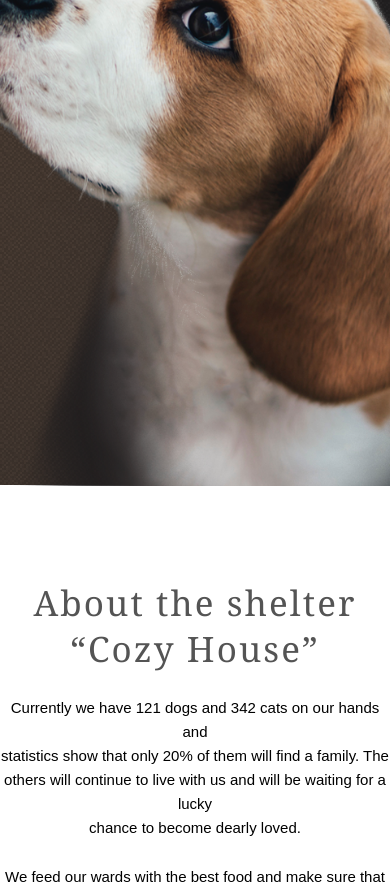
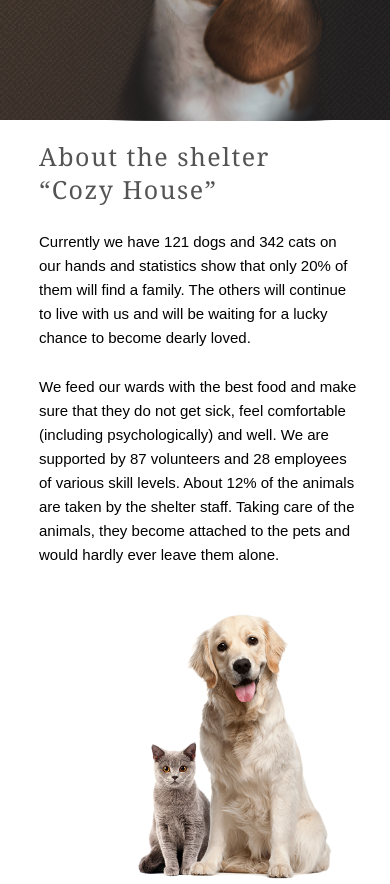
Before and after one commit to DianaAndreeva/Shelter2, a plain HTML site: page index.html in a window 390 px wide. Shown: the part 680-1564 px from the top of the page. Drawn offline with Linux system fonts and the light colour scheme.

Commit message:
header, 2 sections adapted to phone screen

```diff
--- a/index.html
+++ b/index.html
@@ -46,13 +46,13 @@
         <img class="sectoin2-img" src="./assets/about-pets.png" alt="dogs">
         <div class="text-section2">
           <p class="title-about">About the shelter <br> “Cozy House”</p>
-          <p class="text-currently">Currently we have 121 dogs and 342 cats on our hands and <br> statistics show that
-            only 20% of them will find a family. The <br> others will continue to live with us and will be waiting for a
-            lucky <br> chance to become dearly loved.</p>
-          <p class="text-we-feed">We feed our wards with the best food and make sure that they <br> do not get sick,
-            feel comfortable (including psychologically) and <br> well. We are supported by 87 volunteers and 28
-            employees of <br> various skill levels. About 12% of the animals are taken by the <br> shelter staff. Taking
-            care of the animals, they become attached <br> to the pets and would hardly ever leave them alone.</p>
+          <p class="text-currently">Currently we have 121 dogs and 342 cats on our hands and statistics show that
+            only 20% of them will find a family. The others will continue to live with us and will be waiting for a
+            lucky chance to become dearly loved.</p>
+          <p class="text-we-feed">We feed our wards with the best food and make sure that they do not get sick,
+            feel comfortable (including psychologically) and well. We are supported by 87 volunteers and 28
+            employees of various skill levels. About 12% of the animals are taken by the shelter staff. Taking
+            care of the animals, they become attached to the pets and would hardly ever leave them alone.</p>
         </div>
       </div>
     </section>
--- a/style.css
+++ b/style.css
@@ -176,6 +176,13 @@ body {
   .header-container {
     min-width: 320px;
   }
+  .burger {
+    margin-top: 20px;
+    margin-right: -10px;
+  }
+  /* .nav, .open {
+
+  } */
 }
 
 /* main */
@@ -256,6 +263,36 @@ body {
   }
 }
 
+@media (max-width: 768px) {
+  .not-only {
+    /* display: block; */
+    max-height: 800px;
+  }
+  .puppy-not-only {
+    padding: 0;
+    width: 260px;
+    padding-top: 445px;
+    margin-left: 100px;
+
+  }
+  .text-section1 {
+    position: absolute;
+  }
+  .not-only-title {
+    font-size: 25px;
+    width: 180px;
+    text-align: center;
+    position: relative;
+    left: 35%;
+  }
+  .we-offer {
+    width: 300px;
+    text-align: center;
+    position: relative;
+    left: 19%;
+  }
+}
+
 /* SECTION 2 */
 
 .sectoin2-img {
@@ -274,7 +311,8 @@ body {
 
 .text-section2 {
   margin-top: 95px;
-  padding-left: 120px;
+  /* padding-left: 100px; */
+  padding-left: 10%;
 }
 
 .title-about {
@@ -290,6 +328,8 @@ body {
   font-size: 15px;
   line-height: 1.6em;
   padding-top: 25px;
+  /* width: 62%; */
+  /* width: 450px; */
 }
 
 .text-we-feed {
@@ -297,22 +337,61 @@ body {
   font-size: 15px;
   line-height: 1.6em;
   padding-top: 25px;
+  /* width: 67%; */
+  /* width: 450px; */
 }
 
 @media (max-width: 1280px) {
   .about-the-shelter {
     height: 1048px;
-    text-align: center;
+    /* text-align: center; */
   }
   .about-the-shelter-container {
     flex-direction: column-reverse;
+    width: 100%;
   }
   .text-section2 {
     padding-left: 0;
+    margin-left: 25%;
+    width: 100%;
   }
   .sectoin2-img {
     width: 300px;
     margin-left: 35%;
+  }
+  .text-currently {
+    width: 50%;
+  }
+  .text-we-feed {
+    width: 52%;
+  }
+}
+
+@media (max-width: 768px) {
+  .about-the-shelter {
+    /* height: 1048px; */
+    height: 100%;
+  }
+  .title-about {
+    font-size: 25px;
+  }
+  .text-section2 {
+    margin-top: 20px;
+    margin-left: 10%;
+  }
+  .sectoin2-img {
+    width: 50%;
+    margin-top: 12%;
+    margin-bottom: 12%;
+  }
+  .title-about {
+    font-size: 25px;
+  }
+  .text-currently {
+    width: 80%;
+  }
+  .text-we-feed {
+    width: 82%;
   }
 }
 
```
